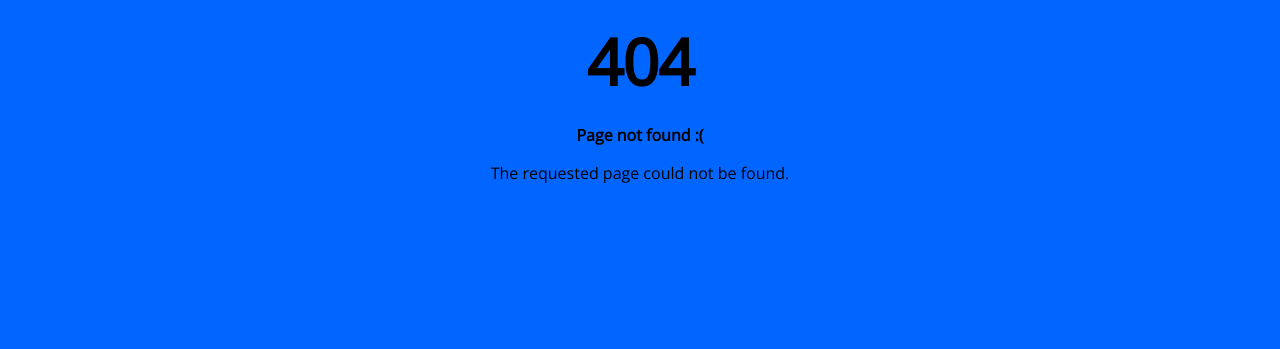
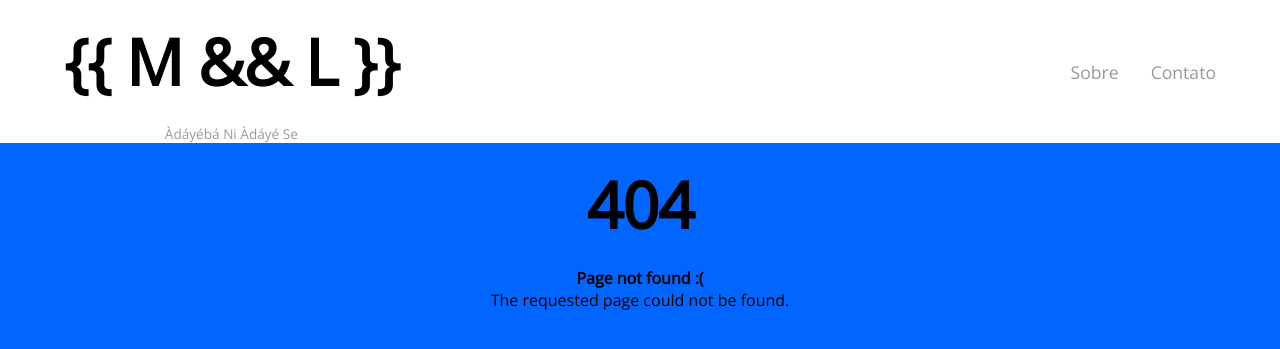
Before and after one commit to ftonato/mariandi, a Jekyll site: the page built from 404.html, in a window 1280 px wide. Shown: the top 349 px of the page. Built offline with Jekyll 4.4.1, drawn with Linux system fonts in a browser that asks for light colours.

Commit message:
adicionar menu

```diff
--- /dev/null
+++ b/_includes/header.html
@@ -0,0 +1,10 @@
+<header class="header">
+  <div class="profile">
+    <h1 class="header-title">M && L</h1>
+    <p class="header-subtitle">Àdáyébá Ni Àdáyé Se</p>
+  </div>
+  <nav class="nav">
+    <li class="nav-item"><a href="#">Sobre</a></li>
+    <li class="nav-item"><a href="#">Contato</a></li>
+  </nav>
+</header>
--- a/_layouts/default.html
+++ b/_layouts/default.html
@@ -4,6 +4,7 @@
 {% include head.html %}
 
 <body>
+  {% include header.html %}
 
 	<main role="main">
 		<section class="content">
--- a/src/sass/styles.scss
+++ b/src/sass/styles.scss
@@ -1,6 +1,77 @@
+* {
+  -webkit-box-sizing: border-box;
+  box-sizing: border-box;
+  margin: 0;
+  padding: 0;
+}
+html {
+  font: normal 16px 'Open Sans', sans-serif;
+}
 body {
-  font-family: 'Open Sans', sans-serif;
   background-color: #06f;
+}
+
+ul, nav {
+  list-style: none;
+}
+
+a {
+  cursor: pointer;
+  text-decoration: none;
+  /* opacity: .6; */
+  color: inherit;
+}
+a:hover,
+a:focus {
+  /* opacity: 1; */
+  color: #303030;
+}
+
+.header {
+  display: -webkit-box;
+  display: -ms-flexbox;
+  display: flex;
+
+  padding: 0 4rem 0;
+
+  align-items: center;
+  justify-content: space-between;
+
+  background-color: white;
+
+  height: auto;
+  min-height: 120px;
+
+  .header-title {
+    &:before {
+        content: "{{ ";
+    }
+    &:after {
+        content: " }}";
+    }
+  }
+  .header-subtitle {
+    text-align: center;
+    font-size: 0.85rem;
+    color: #999;
+    font-weight: 300;
+  }
+  .nav {
+    display: flex;
+    font-size: 1.1rem;
+    font-weight: 300;
+
+    .nav-item {
+      margin: 0 1rem;
+      color: #999;
+    }
+    .nav-item:first-child {
+      margin-left: 0;
+    }
+    .nav-item:last-child {
+      margin-right: 0;
+    }
+  }
 }
 
 .posts {
```
Also changed, not shown: dist/css/styles.min.css.
